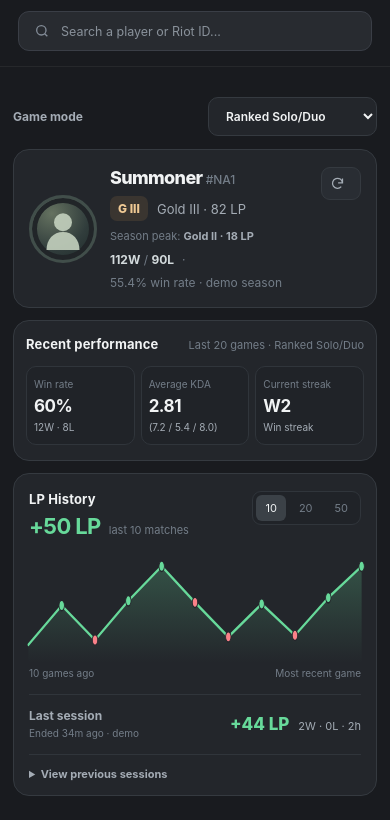
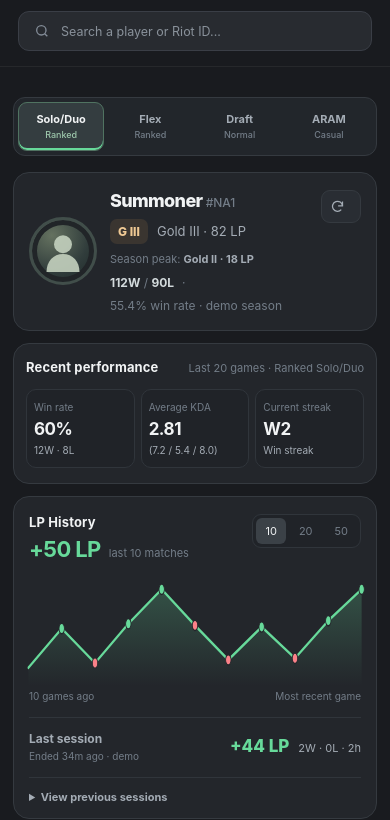
Before and after one commit to dawsonkuy/riftmax, a plain HTML site: page riftmax/index.html in a window 390 px wide. Shown: the part 48-868 px from the top of the page. Drawn offline with Linux system fonts and the light colour scheme.

Commit message:
Use top horizontal mode tabs and hide LP graph outside ranked queues

```diff
--- a/riftmax/index.html
+++ b/riftmax/index.html
@@ -77,10 +77,16 @@
     .last-session-record { font-size: 11px; color: var(--secondary); }
 
     /* Riftmax profile insights */
-    .mode-bar { display:flex; align-items:center; justify-content:space-between; gap:14px; margin:0 0 13px; }
-    .mode-bar label { color:var(--secondary); font-size:12px; font-weight:750; }
-    .mode-bar select { background:var(--card); color:var(--text); border:1px solid var(--line); padding:10px 34px 10px 13px; border-radius:10px; font-size:12px; font-weight:600; font-family:inherit; max-width:75%; cursor:pointer; }
-    .mode-bar select:focus-visible { outline:2px solid var(--green); outline-offset:2px; }
+    .mode-selector { display:grid; grid-template-columns:repeat(4,minmax(0,1fr)); gap:5px; padding:5px; background:#22262b; border:1px solid var(--line); border-radius:12px; margin-bottom:16px; }
+    .mode-tab { min-width:0; border:1px solid transparent; border-radius:9px; padding:10px 5px 9px; color:var(--secondary); background:transparent; text-align:center; display:flex; flex-direction:column; align-items:center; justify-content:center; gap:4px; font-family:inherit; cursor:pointer; transition:background .15s,color .15s,border-color .15s; }
+    .mode-tab:hover { background:#30363a; color:var(--text); }
+    .mode-tab.active { background:#343d40; border-color:#507361; color:var(--text); box-shadow:inset 0 -2px var(--green); }
+    .mode-tab:focus-visible { outline:2px solid var(--green); outline-offset:2px; }
+    .mode-tab .mode-name { font-size:12px; line-height:1.2; font-weight:750; white-space:nowrap; }
+    .mode-tab .mode-type { font-size:10px; line-height:1.2; font-weight:500; color:var(--muted); }
+    .mode-tab.active .mode-type { color:#9ec8ac; }
+    #ranked-history[hidden], #sessions-title[hidden] { display:none !important; }
+    .sessions-title { margin-bottom:4px; }
     .rank-mark.is-unranked { background:#30383b; color:#b9c4cd; }
     .peak-rank { color:var(--muted); font-size:11px; margin-top:8px; }
     .peak-rank strong { color:var(--secondary); }
@@ -134,7 +140,10 @@
       .detail-grid { gap:4px; }
       .detail-stat { padding:8px 3px; }
       .detail-stat strong { font-size:10px; }
-      .mode-bar select { max-width:74%; }
+      .mode-selector { gap:3px; padding:4px; }
+      .mode-tab { padding:10px 2px 9px; }
+      .mode-tab .mode-name { font-size:11px; }
+      .mode-tab .mode-type { font-size:9px; }
     }
     .content-tabs { display: flex; align-items: stretch; gap: 0; border-bottom: 1px solid var(--line); margin: 28px 1px 16px; }
     .tab { flex: 1 1 50%; min-width: 0; text-align: center; background: none; border: none; border-bottom: 2px solid transparent; padding: 0 12px 12px; margin-bottom: -1px; color: #8b949f; font-size: 13px; font-weight: 650; }
@@ -239,14 +248,11 @@
     </nav>
   </header>
   <main class="page">
-    <div class="mode-bar">
-      <label for="mode-select">Game mode</label>
-      <select id="mode-select" aria-label="Choose game mode">
-        <option value="solo">Ranked Solo/Duo</option>
-        <option value="flex">Ranked Flex</option>
-        <option value="draft">Normal Draft</option>
-        <option value="aram">ARAM</option>
-      </select>
+    <div class="mode-selector" role="group" aria-label="Game mode">
+      <button type="button" class="mode-tab active" data-mode="solo" aria-pressed="true"><span class="mode-name">Solo/Duo</span><span class="mode-type">Ranked</span></button>
+      <button type="button" class="mode-tab" data-mode="flex" aria-pressed="false"><span class="mode-name">Flex</span><span class="mode-type">Ranked</span></button>
+      <button type="button" class="mode-tab" data-mode="draft" aria-pressed="false"><span class="mode-name">Draft</span><span class="mode-type">Normal</span></button>
+      <button type="button" class="mode-tab" data-mode="aram" aria-pressed="false"><span class="mode-name">ARAM</span><span class="mode-type">Casual</span></button>
     </div>
     <section class="surface profile" aria-label="Player profile">
       <div class="avatar" aria-hidden="true">
@@ -266,13 +272,16 @@
       <div class="performance-head"><div class="section-title">Recent performance</div><div class="performance-subtitle" id="performance-range">Last 20 games</div></div>
       <div class="performance-grid" id="performance-grid" aria-live="polite"></div>
     </section>
-    <section class="surface lp-panel" aria-label="LP history graph">
+    <section class="surface lp-panel" aria-label="Ranked history and play sessions">
+      <div id="ranked-history">
       <div class="panel-top">
         <div><div class="section-title" id="history-heading">LP History</div><div class="lp-change"><strong id="lp-change">+23 LP</strong><span id="lp-subtitle">last 10 games</span></div></div>
         <div class="ranges" aria-label="LP graph game range"><button class="range selected" data-range="10" aria-pressed="true">10</button><button class="range" data-range="20" aria-pressed="false">20</button><button class="range" data-range="50" aria-pressed="false">50</button></div>
       </div>
       <div class="chart-wrap"><div class="chart"><svg id="lp-chart" viewBox="0 0 640 110" role="img" aria-label="Illustrative LP graph over recent games" preserveAspectRatio="none"><defs><linearGradient id="chart-fill" x1="0" y1="0" x2="0" y2="1"><stop offset="0%" stop-color="#67d99a" stop-opacity=".24"/><stop offset="100%" stop-color="#67d99a" stop-opacity="0"/></linearGradient></defs><path id="chart-area" fill="url(#chart-fill)"/><path id="chart-line" fill="none" stroke="#67d99a" stroke-width="2.8" stroke-linecap="round" stroke-linejoin="round"/><g id="chart-points"></g></svg></div><div class="chart-tooltip" id="chart-tooltip" hidden role="status"></div></div>
       <div class="chart-labels"><span id="chart-start">10 games ago</span><span>Most recent game</span></div>
+      </div>
+      <div class="section-title sessions-title" id="sessions-title" hidden>Play sessions</div>
       <div class="last-session" aria-label="Last play session LP change (illustrative)">
         <div><div class="last-session-label">Last session</div><div class="last-session-note" id="last-session-note">Latest play session · demo</div></div>
         <div class="last-session-stats"><strong class="last-session-lp" id="last-session-lp">+44 LP</strong><span class="last-session-record" id="last-session-record">2W · 0L</span></div>
@@ -281,7 +290,7 @@
     </section>
     <div class="content-tabs" role="tablist" aria-label="Profile sections"><button role="tab" id="tab-matches" aria-selected="true" class="tab active">Match History</button><button role="tab" id="tab-champions" aria-selected="false" class="tab">Champions</button></div>
     <section id="matches-view" role="tabpanel" aria-labelledby="tab-matches">
-      <div class="toolbar"><span class="muted-note">Recent matches · newest first · demo data</span><button class="filter" id="queue-filter">Change mode ↑</button></div>
+      <div class="toolbar"><span class="muted-note">Recent matches · newest first · demo data</span></div>
       <div id="match-list"></div>
       <label class="show-remakes"><input type="checkbox" id="remakes" /> Show remake matches</label>
       <button class="load-more" id="load-more">Load more matches</button>
@@ -384,7 +393,6 @@
     document.querySelectorAll('.range').forEach(b => b.addEventListener('click', () => renderChart(Number(b.dataset.range))));
     document.getElementById('remakes').addEventListener('change', renderMatches);
     document.getElementById('load-more').addEventListener('click', () => {visibleCount+=8;renderMatches();});
-    document.getElementById('queue-filter').addEventListener('click', () => {document.getElementById('mode-select').scrollIntoView({behavior:'smooth',block:'center'});document.getElementById('mode-select').focus();});
     document.getElementById('refresh').addEventListener('click', () => toast('This is a visual prototype. Player refresh will use the Riot API.'));
     document.querySelectorAll('[data-preview]').forEach(b => b.addEventListener('click', () => toast(b.dataset.preview + ' page is not part of this UI mockup yet.')));
     document.getElementById('search-form').addEventListener('submit', e => { e.preventDefault(); toast('Search will be connected to Riot ID lookup.'); });
@@ -669,11 +677,25 @@
       switchTab('matches');renderMatches();
       document.querySelector('.content-tabs').scrollIntoView({behavior:'smooth',block:'start'});
     });
-    document.getElementById('mode-select').addEventListener('change',e=>{
-      activeMode=e.target.value;visibleCount=8;activeChampion=null;
+    document.querySelectorAll('.mode-tab').forEach(button=>button.addEventListener('click',()=>{
+      const next=button.dataset.mode;
+      if(!modeMeta[next]||activeMode===next)return;
+      activeMode=next;visibleCount=8;activeChampion=null;
       renderEverything();
-    });
-    function renderEverything() {renderProfile();renderPerformance();renderSessions();renderMatches();renderChampions();renderChart(activeRange);}
+    }));
+    function renderEverything() {
+      const ranked=modeMeta[activeMode].ranked;
+      document.querySelectorAll('.mode-tab').forEach(button=>{
+        const selected=button.dataset.mode===activeMode;
+        button.classList.toggle('active',selected);
+        button.setAttribute('aria-pressed',String(selected));
+      });
+      document.getElementById('ranked-history').hidden=!ranked;
+      document.getElementById('sessions-title').hidden=ranked;
+      renderProfile();renderPerformance();renderSessions();renderMatches();renderChampions();
+      if(ranked)renderChart(activeRange);
+      else document.getElementById('chart-tooltip').hidden=true;
+    }
 
     renderEverything();
   </script>
```
